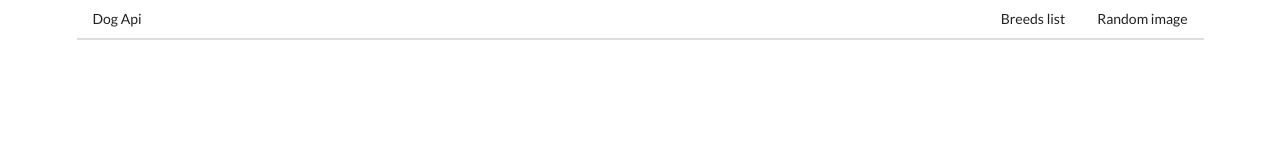
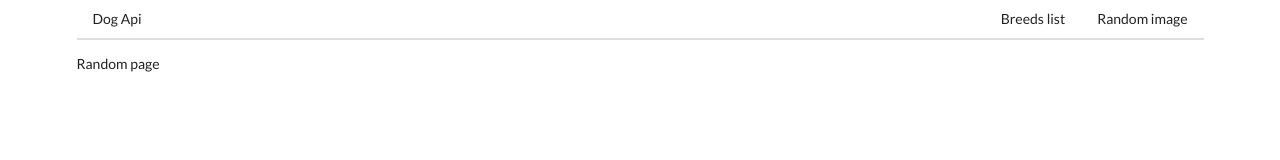
Before and after one commit to JosephT5566/dog-api, a React (Create React App) app: page /random in a window 1280 px wide. Shown: the top 160 px of the page. Built offline with nearby package versions, Linux system fonts and the light colour scheme.

Commit message:
Create page 1. create `/RandomPage/index.js` 2. import to App

```diff
--- a/src/components/App.js
+++ b/src/components/App.js
@@ -3,6 +3,7 @@ import { BrowserRouter, Route } from 'react-router-dom';
 
 import Header from './Header';
 import BreedsPage from './pages/BreedsPage';
+import RandomPage from './pages/RandomPage';
 
 const App = () => {
     return (
@@ -11,7 +12,7 @@ const App = () => {
                 <div>
                     <Header/>
                     <Route path="/" exact component={BreedsPage}/>
-                    {/* <Route path="/random" exact component={RandomPage}/> */}
+                    <Route path="/random" exact component={RandomPage}/>
                 </div>
             </BrowserRouter>
         </div>
--- /dev/null
+++ b/src/components/pages/RandomPage/index.js
@@ -0,0 +1,7 @@
+import React from 'react';
+
+const RandomPage = () => {
+    return <div>Random page</div>;
+};
+
+export default RandomPage;
```
